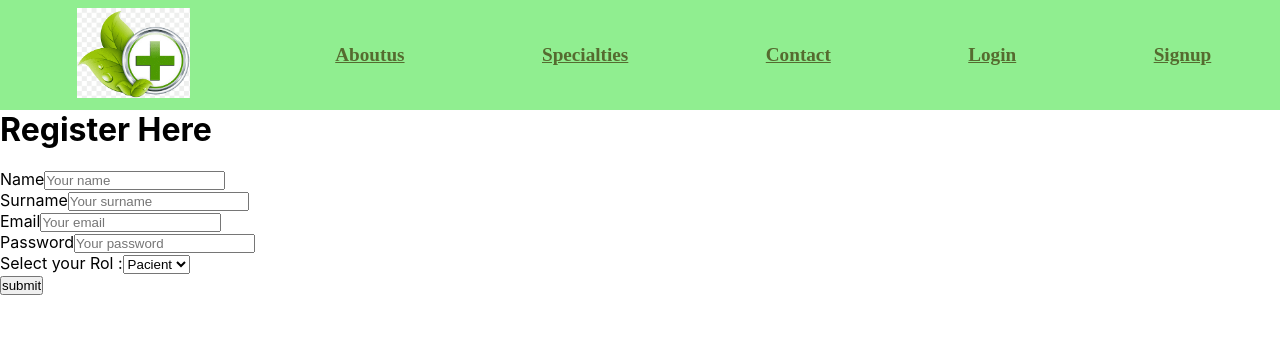
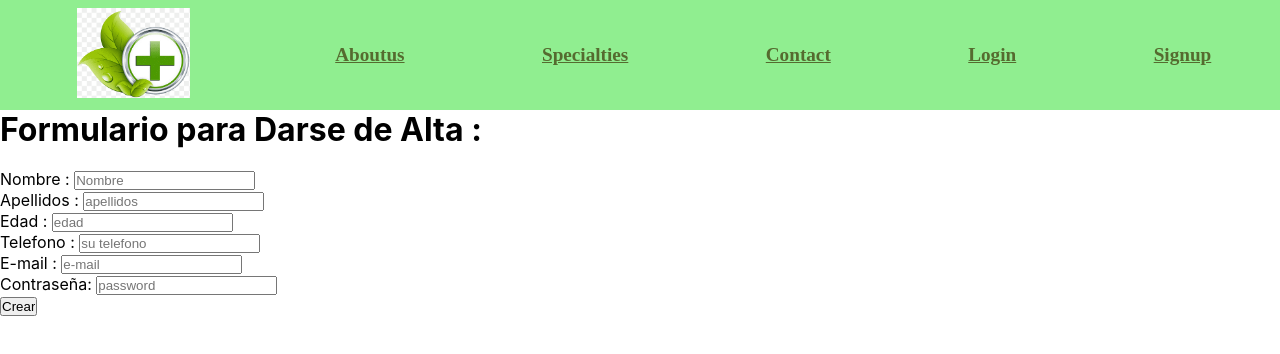
Before and after one commit to PreDowlani/frontendjp, a React (Create React App) app: page /signup in a window 1280 px wide. Shown: the top 354 px of the page. Built offline with nearby package versions, Linux system fonts and the light colour scheme.

Commit message:
login funciona con axios

```diff
--- a/src/components/Login.jsx
+++ b/src/components/Login.jsx
@@ -1,7 +1,97 @@
 import React from "react";
+import { useForm } from "react-hook-form";
+import axios from "axios";
 
 const Login = () => {
-  return <div>Login</div>;
+  const {
+    register,
+    handleSubmit,
+    formState: { errors },
+  } = useForm();
+
+  const onSubmitLogin = async (data) => {
+    await axios
+      .post("http://localhost:5000/api/login", {
+        email: data.email,
+        password: data.password,
+      })
+      .then((response) => {
+        console.log(`Login Successful`);
+        localStorage.setItem(
+          "doctorsData",
+          JSON.stringify({
+            userId: response.data.userId,
+            token: response.data.token,
+          })
+        );
+      })
+      .catch((error) => {
+        console.log(`Failed Communication ${error.data}`);
+      });
+  };
+
+  return (
+    <div className="contenedor-login">
+      <div className="formulario-login">
+        <h1> Iniciar Session :</h1>
+
+        <br />
+        <form className="form-login" onSubmit={handleSubmit(onSubmitLogin)}>
+          <label htmlFor="nombre">Email : </label>
+          <input
+            type="email"
+            name="email"
+            id="email"
+            placeholder="introduzca su e-mail"
+            {...register(
+              "email",
+              { required: true, message: "Requerido" },
+              {
+                pattern: /^[A-Z0-9._%+-]+@[A-Z0-9.-]+\.[A-Z]{2,}$/i,
+                message: "Ingresa un email válido",
+              }
+            )}
+          />
+          {errors.email && errors.email.type === "required" && (
+            <span> Plese enter a valid email</span>
+          )}
+          <br />
+          <label htmlFor="password">Password : </label>
+          <input
+            type="password"
+            name="password"
+            id="password"
+            placeholder="su contraseña"
+            {...register(
+              "password",
+              // {
+              //   pattern:
+              //     /^(?=.*[a-z])(?=.*[A-Z])(?=.*\d)(?=.*[\!\#\@\$\%\&\/\(\)\=\?\*\-\+\-\_\.\:\;\,\]\[\{\}\^])[A-Za-z\d\!\#\@\$\%\&\/\(\)\=\?\*\-\+\-\_\.\:\;\,\]\[\{\}\^]{8,}$/,
+              //   message:
+              //     "La contraseña debe tener al menos 8 caracteres, incluyendo una letra mayúscula, una letra minúscula, un número y un caracter especial permitido: ! # @ $ % & / ( ) = ? * - + _ . : ; , ] [ { } ^",
+              // },
+              { required: true, message: "Requerido" }
+            )}
+          />
+          {errors.password && errors.password.type === "required" && (
+            <span> Required</span>
+          )}
+          {/* {errors.password && errors.password.type === "pattern" && (
+            <span>
+              La contraseña debe tener al menos 8 caracteres, incluyendo una
+              letra mayúscula, una letra minúscula, un número y un caracter
+              especial
+            </span>
+          )} */}
+
+          <br />
+          <button className="form-enviar" type="submit">
+            Login
+          </button>
+        </form>
+      </div>
+    </div>
+  );
 };
 
 export default Login;
--- a/src/components/Signup.jsx
+++ b/src/components/Signup.jsx
@@ -4,109 +4,144 @@ import { useForm } from "react-hook-form";
 const Signup = () => {
   const {
     register,
-    handelSubmit,
+    handleSubmit,
     formState: { errors },
   } = useForm();
-
-  const formGestor = (info) => {
-    console.log(info);
-  };
+  const onSubmit = (data) => console.log(data);
 
   return (
-    <div className="signup-container">
-      <h1>Register Here </h1>
+    <div className="contenedor-signup">
+      <div className="form-alta">
+        <h1>Formulario para Darse de Alta :</h1>
         <br />
-      <div className="register">
-        <form onSubmit={formGestor}>
-          <label htmlFor="name">Name</label>
+        <div className="inputs">
+          <form onSubmit={handleSubmit(onSubmit)}>
+            <label htmlFor="nombre">Nombre : </label>
             <input
               type="text"
-            name="name"
-            id="name"
-            placeholder="Your name"
-            {...register("name", { minLength: 4, required: true })}
+              name="nombre"
+              id="nombre"
+              placeholder="Nombre"
+              {...register("nombre", { minLength: 4, required: true })}
             />
-          {errors.name && errors.name.type === "required" && <h4>Required</h4>}
-          {errors.name && errors.name.type === "minLength" && (
-            <h4>Must be at least 4 characters</h4>
+            {errors.nombre && errors.nombre.type === "required" && (
+              <p>Campo Requerido</p>
+            )}
+            {errors.nombre && errors.nombre.type === "minLength" && (
+              <p>Debe tener minimo 4 caracteres</p>
             )}
             <br />
-          <label htmlFor="surname">Surname</label>
+            <label htmlFor="apellidos">Apellidos : </label>
             <input
               type="text"
-            name="surname"
-            id="surname"
-            placeholder="Your surname"
-            {...register("surname", { minLength: 4, required: true })}
+              name="apellidos"
+              id="apellidos"
+              placeholder="apellidos"
+              {...register("apellidos", { minLength: 4, required: true })}
             />
-          {errors.surname && errors.surname.type === "required" && (
-            <h4>Required</h4>
+            {errors.apellidos && errors.apellidos.type === "required" && (
+              <p className="fallo">Campo Requerido</p>
             )}
-          {errors.surname && errors.surname.type === "minLength" && (
-            <h4>Must be at least 4 characters</h4>
+            {errors.apellidos && errors.apellidos.type === "minLength" && (
+              <p className="fallo">Debe tener minimo 4 caracteres</p>
             )}
             <br />
-          <label htmlFor="email">Email</label>
+            <label htmlFor="edad">Edad : </label>
+            <input
+              type="number"
+              name="edad"
+              id="edad"
+              placeholder="edad"
+              {...register("edad", { min: 18, required: true })}
+            />
+            {errors.edad && errors.edad.type === "required" && (
+              <p className="fallo">Campo Requerido</p>
+            )}
+            {errors.edad && errors.edad.type === "min" && (
+              <p className="fallo">Debe tener minimo 18 años</p>
+            )}
+            <br />
+            <label htmlFor="telef">Telefono : </label>
+            <input
+              type="tel"
+              name="telfono"
+              id="telefono"
+              placeholder="su telefono"
+              {...register("telefono", { required: true })}
+            />
+            {errors.telefono && errors.telefono.type === "required" && (
+              <p className="fallo">Campo Requerido</p>
+            )}
+            <br />
+            <label htmlFor="email">E-mail : </label>
             <input
               type="email"
               name="email"
               id="email"
-            placeholder="Your email"
+              placeholder="e-mail"
               {...register(
                 "email",
                 { required: true },
                 {
                   pattern: /^[A-Z0-9._%+-]+@[A-Z0-9.-]+\.[A-Z]{2,}$/i,
-                message: "Please enter a valid email",
+                  message: "Ingresa un email válido",
                 }
               )}
             />
             {errors.email && errors.email.type === "required" && (
-            <h4>Required</h4>
+              <p className="fallo">Campo Requerido</p>
             )}
-          {errors.email && errors.email.type === "pattern" && (
-            <h4>Must be at least 4 characters</h4>
+            {errors.email && errors.email.type === "password" && (
+              <p className="fallo">Debe tener un email válido</p>
             )}
             <br />
-          <label htmlFor="password">Password</label>
+            <label htmlFor="password">Contraseña: </label>
             <input
               type="password"
               name="password"
               id="password"
-            placeholder="Your password"
+              placeholder="password"
               {...register(
                 "password",
-              { required: true },
                 {
                   pattern:
                     /^(?=.*[a-z])(?=.*[A-Z])(?=.*\d)(?=.*[\!\#\@\$\%\&\/\(\)\=\?\*\-\+\-\_\.\:\;\,\]\[\{\}\^])[A-Za-z\d\!\#\@\$\%\&\/\(\)\=\?\*\-\+\-\_\.\:\;\,\]\[\{\}\^]{8,}$/,
                   message:
-                  "Password must be at least 8 characters, including one uppercase letter, one lowercase letter, one number, and one allowed special character",
-              }
+                    "La contraseña debe tener al menos 8 caracteres, incluyendo una letra mayúscula, una letra minúscula, un número y un caracter especial permitido: ! # @ $ % & / ( ) = ? * - + _ . : ; , ] [ { } ^",
+                },
+
+                { required: true }
               )}
             />
             {errors.password && errors.password.type === "required" && (
-            <h4>Required</h4>
+              <p className="fallo">Campo Requerido</p>
             )}
             {errors.password && errors.password.type === "pattern" && (
-            <h4>
-              MPassword must be at least 8 characters, including one uppercase
-              letter, one lowercase letter, one number, and one allowed special
-              character
-            </h4>
+              <p className="fallo">
+                La contraseña debe tener al menos 8 caracteres, incluyendo una
+                letra mayúscula, una letra minúscula, un número y un caracter
+                especial.
+              </p>
             )}
             <br />
-          <label htmlFor="rol">Select your Rol :</label>
-          <select name="rol" id="rol">
-            <option value="pacient">Pacient</option>
-            <option value="doctor">Doctor</option>
-            <option value="other">Other</option>
-          </select>
-          <br />
-          <div className="input-submit">
-            <input type="submit" value="submit" id="submit" />
+            <div>
+              <input
+                className="form-enviar"
+                type="submit"
+                value="Crear"
+                id="submit"
+              />
             </div>
           </form>
+        </div>
+        {/* <div className="alta">
+          <h2>
+            Ya tienes cuenta con nosotros
+            <Link to={"/login"} className="pulse">
+              Pulse aqui
+            </Link>
+          </h2>
+        </div> */}
       </div>
     </div>
   );
```
Lines whose indentation alone changed are shown as unchanged.
